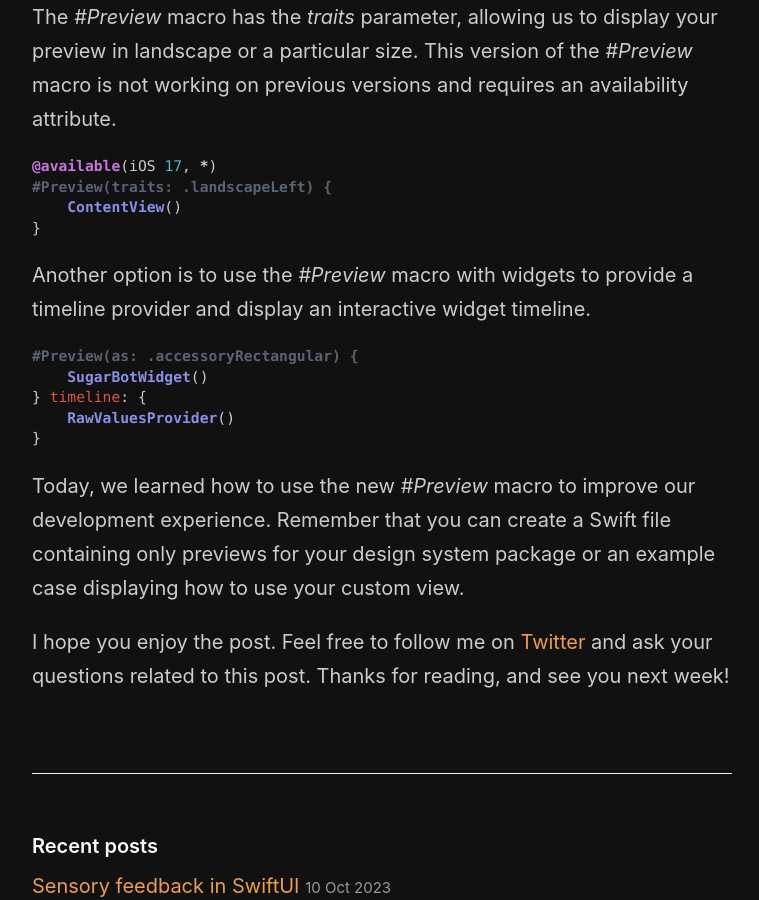
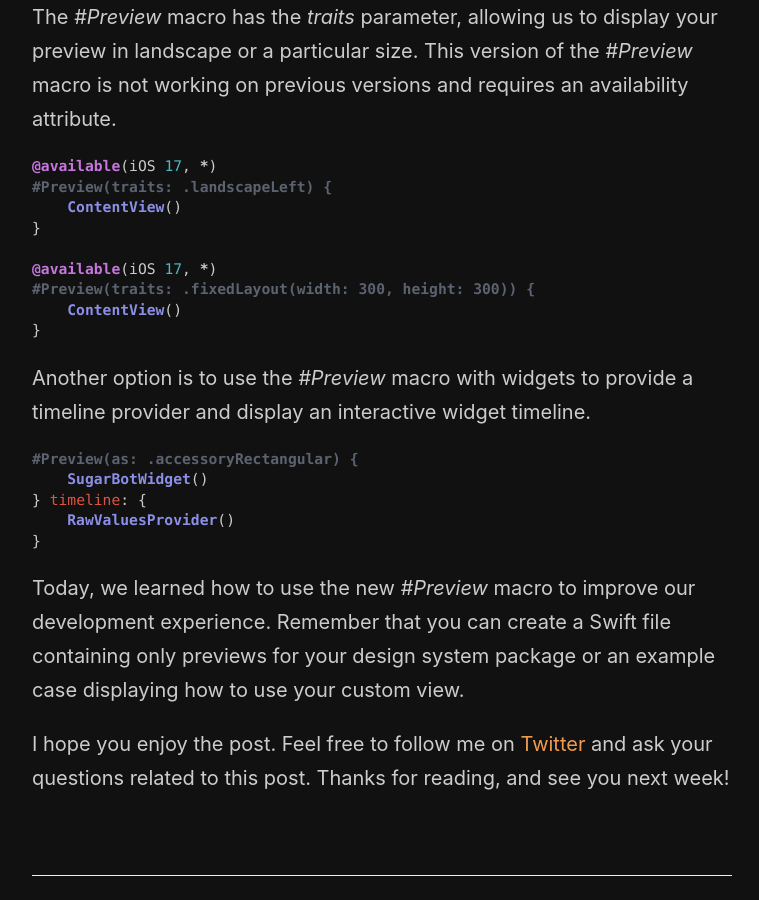
Before and after one commit to mecid/mecid.github.io, a Jekyll site: the page built from _posts/2023-10-17-mastering-preview-macro-in-swift.md, in a window 1280 px wide and 900 px high, scrolled down 1664 px. Shown: the whole window, without its empty margins (258-1017 px from the left). Built offline with Jekyll 4.4.1, drawn with Linux system fonts in a browser that asks for light colours.

Commit message:
code example improved in the preview macro post

````diff
--- a/_posts/2023-10-17-mastering-preview-macro-in-swift.md
+++ b/_posts/2023-10-17-mastering-preview-macro-in-swift.md
@@ -57,6 +57,11 @@ The *#Preview* macro has the *traits* parameter, allowing us to display your pre
 #Preview(traits: .landscapeLeft) {
     ContentView()
 }
+
+@available(iOS 17, *)
+#Preview(traits: .fixedLayout(width: 300, height: 300)) {
+    ContentView()
+}
 ```
 
 Another option is to use the *#Preview* macro with widgets to provide a timeline provider and display an interactive widget timeline.
````
